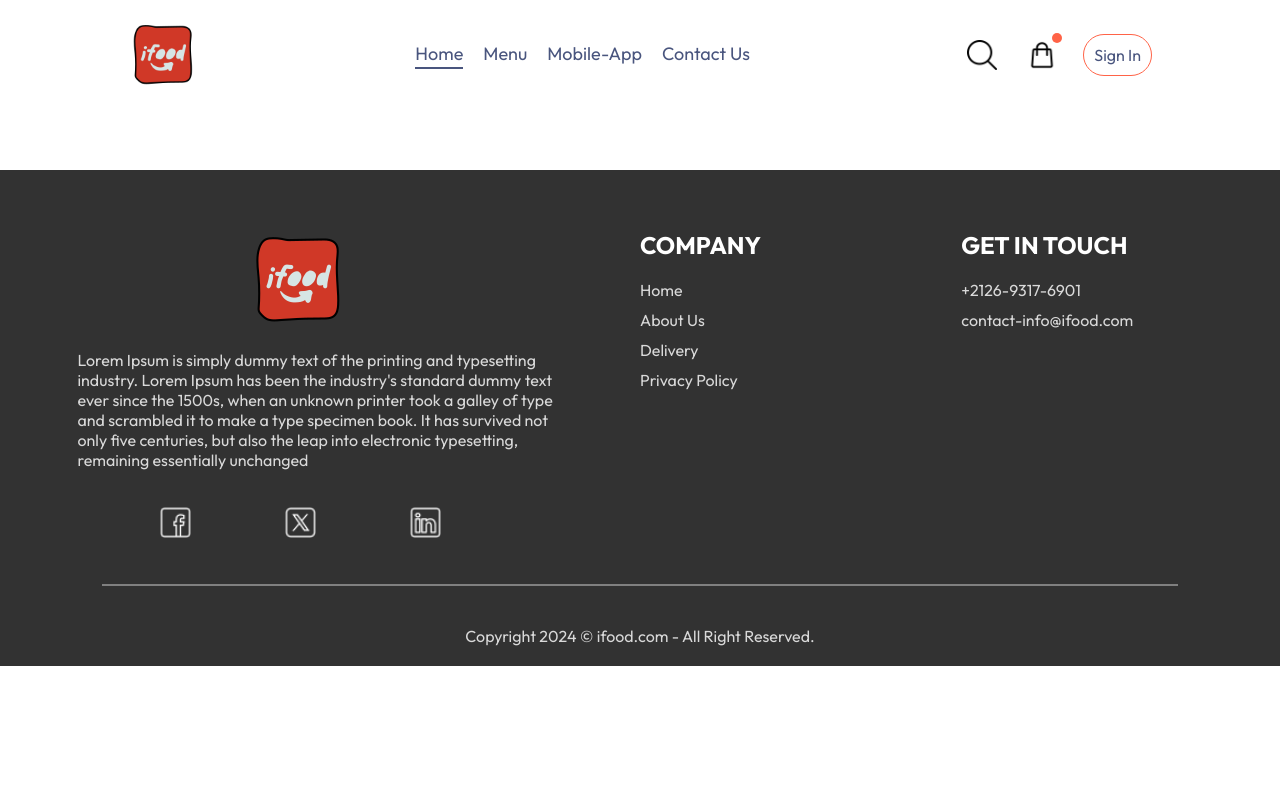
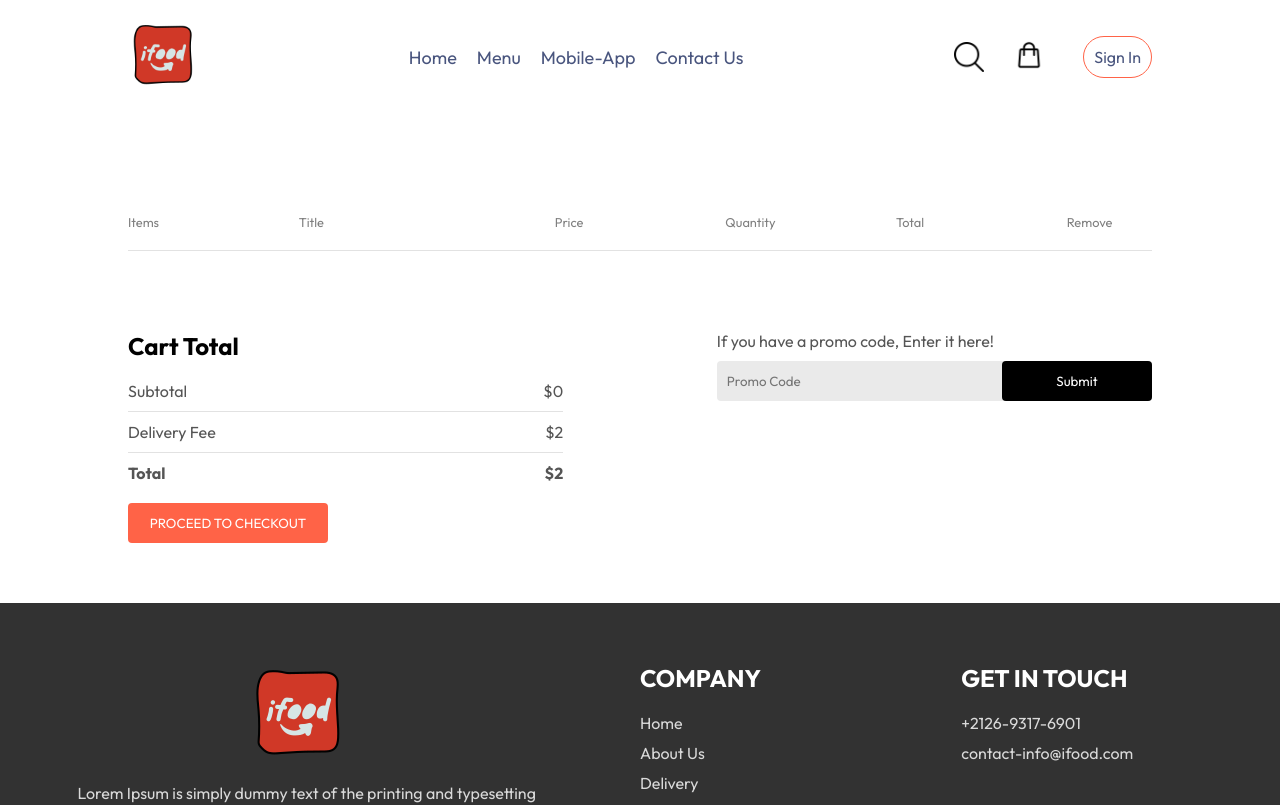
Before and after one commit to zaydkassimi/Food-Del, a React (Vite) app in the folder frontend/: page /cart in a window 1280 px wide. Shown: the top 805 px of the page. Built offline with nearby package versions, Linux system fonts and the light colour scheme.

Commit message:
Create Cart Page

```diff
--- a/frontend/src/components/Navbar/Navbar.jsx
+++ b/frontend/src/components/Navbar/Navbar.jsx
@@ -1,17 +1,20 @@
-import React, { useState } from 'react'
+import React, { useContext, useState } from 'react'
 import './Navbar.css'
 import { assets } from '../../assets/assets'
 import { Link } from 'react-router-dom'
+import { StoreContext } from '../../context/StoreContext'
 
 const Navbar = ({setShowLogin}) => {
 
 
-const [menu,setMenu] = useState("Home")
+const [menu,setMenu] = useState("menu");
+
+  const {getTotalCartAmount} =useContext(StoreContext);
 
 
   return (
     <div className='navbar'>
-    <img src={assets.logo} alt="" width={30} className="logo" />
+    <Link to='/'><img src={assets.logo} alt="" width={30} className="logo" /></Link>
     <ul className="navbar-menu">
       <Link to='/' onClick={()=>setMenu("Home")} className={menu==="Home"?"active":""}>Home</Link>
       <a href='#explore-menu' onClick={()=>setMenu("Menu")} className={menu==="Menu"?"active":""}>Menu</a>
@@ -21,8 +24,8 @@ const [menu,setMenu] = useState("Home")
     <div className="navbar-right">
       <img src={assets.search} alt="" width={30} />
       <div className="navbar-search-icon">
-        <img src={assets.basket} alt="" width={30} />
-        <div className="dot">
+        <Link to='/cart'><img src={assets.basket} alt="" width={30} /></Link>
+        <div className={getTotalCartAmount()===0?"":"dot"}>
         </div>
         <button onClick={()=>setShowLogin(true)}>Sign In</button>
       </div>
--- a/frontend/src/context/StoreContext.jsx
+++ b/frontend/src/context/StoreContext.jsx
@@ -5,32 +5,42 @@ export const StoreContext = createContext(null)
 
 const StoreContextProvider = (props) => {
 
-   const [cartItems,setCartItems] = useState({});
+  const [cartItems, setCartItems] = useState({});
 
   const addToCart = (itemId) => {
     if (!cartItems[itemId]) {
-      setCartItems((prev)=>({...prev,[itemId]:1}))
+      setCartItems((prev) => ({ ...prev, [itemId]: 1 }))
     }
     else {
-      setCartItems((prev)=>({...prev,[itemId]:prev[itemId]+1}))
+      setCartItems((prev) => ({ ...prev, [itemId]: prev[itemId] + 1 }))
     }
   }
 
   const removeFromCart = (itemId) => {
-      setCartItems((prev)=>({...prev,[itemId]:prev[itemId]-1}))
+    setCartItems((prev) => ({ ...prev, [itemId]: prev[itemId] - 1 }))
   }
 
-     useEffect(()=>{
-           console.log(cartItems);
-     },[cartItems])
 
 
-  const contextValue ={
+  const getTotalCartAmount = () => {
+    let totalAmount = 0;
+    for (const item in cartItems) {
+      if (cartItems[item] > 0) {
+        let itemInfo = food_list.find((product) => product._id === item)
+        totalAmount += itemInfo.price * cartItems[item];
+      }
+    }
+    return totalAmount;
+  }
+
+
+  const contextValue = {
     food_list,
     cartItems,
     setCartItems,
     addToCart,
-     removeFromCart
+    removeFromCart,
+    getTotalCartAmount
   }
 
   return (
--- a/frontend/src/pages/Cart/Cart.css
+++ b/frontend/src/pages/Cart/Cart.css
@@ -0,0 +1,82 @@
+.cart{
+    margin-top: 100px;
+}
+.cart-items-title{
+    display: grid;
+    grid-template-columns: 1fr 1.5fr 1fr 1fr 1fr 0.5fr;
+    align-items: center;
+    color: grey;
+    font-size: max(1vw,12px);
+}
+.cart-items-item{
+    margin: 10px 0px;
+    color: black;
+}
+.cart-items-item img{
+    width: 50px;
+}
+.cart hr{
+    height: 1px;
+    background-color: #e2e2e2;
+    border: none;
+}
+.cart-items-item .cross{
+    cursor: pointer;
+}
+.cart-bottom{
+    margin-top: 80px;
+    display: flex;
+    justify-content: space-between;
+    gap: max(12vw,20px);
+}
+.cart-total{
+    flex: 1;
+    display: flex;
+    flex-direction: column;
+    gap: 20px;
+}
+.cart-total-details{
+    display: flex;
+    justify-content: space-between;
+    color: #555;
+}
+.cart-total hr{
+    margin: 10px 0px;
+}
+.cart-total button{
+    border: none;
+    color: white;
+    background-color: tomato;
+    width: max(15vw,200px);
+    padding: 12px 0px;
+    border-radius: 4px;
+    cursor: pointer;
+}
+.cart-promocode{
+    flex: 1;
+}
+.cart-promocode p{
+    color: #555;
+}
+.cart-promocode-input{
+    margin-top: 10px;
+    display: flex;
+    justify-content: space-between;
+    align-items: center;
+    background-color: #eaeaea;
+    border-radius: 4px;
+}
+.cart-promocode-input input{
+    background: transparent;
+    border: none;
+    outline: none;
+    padding-left: 10px;
+}
+.cart-promocode-input button{
+    width: max(10vw,150px);
+    padding: 12px 5px;
+    background-color: black;
+    border: none;
+    color: white;
+    border-radius: 4px;
+}
--- a/frontend/src/pages/Cart/Cart.jsx
+++ b/frontend/src/pages/Cart/Cart.jsx
@@ -1,10 +1,74 @@
-import React from 'react'
+import React, { useContext } from 'react'
 import './Cart.css'
+import { StoreContext } from '../../context/StoreContext';
 
 const Cart = () => {
+
+  const { cartItems, food_list, removeFromCart, getTotalCartAmount } = useContext(StoreContext);
+
   return (
-    <div>
+    <div className='cart'>
+      <div className="cart-items">
+        <div className="cart-items-title">
+          <p>Items</p>
+          <p>Title</p>
+          <p>Price</p>
+          <p>Quantity</p>
+          <p>Total</p>
+          <p>Remove</p>
+        </div>
+        <br />
+        <hr />
+        {food_list.map((item, index) => {
+          if (cartItems[item._id] > 0) {
+            return (
+              <div>
+                <div className='cart-items-title cart-items-item'>
+                  <img src={item.image} alt="" />
+                  <p>{item.name}</p>
+                  <p>${item.price}</p>
+                  <p>{cartItems[item._id]}</p>
+                  <p>${item.price * cartItems[item._id]}</p>
+                  <p onClick={() => removeFromCart(item._id)} className='cross'>x</p>
+                </div>
+                <hr />
+              </div>
 
+            )
+          }
+        })}
+      </div>
+      <div className="cart-bottom">
+        <div className="cart-total">
+          <h2>Cart Total</h2>
+          <div>
+            <div className="cart-total-details">
+              <p>Subtotal</p>
+              <p>${getTotalCartAmount()}</p>
+            </div>
+            <hr />
+            <div className="cart-total-details">
+              <p>Delivery Fee</p>
+              <p>${2}</p>
+            </div>
+            <hr />
+            <div className="cart-total-details">
+              <b>Total</b>
+              <b>${getTotalCartAmount()+2}</b>
+            </div>
+          </div>
+          <button>PROCEED TO CHECKOUT</button>
+        </div>
+        <div className="cart-promocode">
+          <div>
+            <p>If you have a promo code, Enter it here!</p>
+            <div className='cart-promocode-input'>
+              <input type="text" placeholder='Promo Code' />
+              <button>Submit</button>
+            </div>
+          </div>
+        </div>
+      </div>
     </div>
   )
 }
```
Lines whose indentation alone changed are shown as unchanged.
